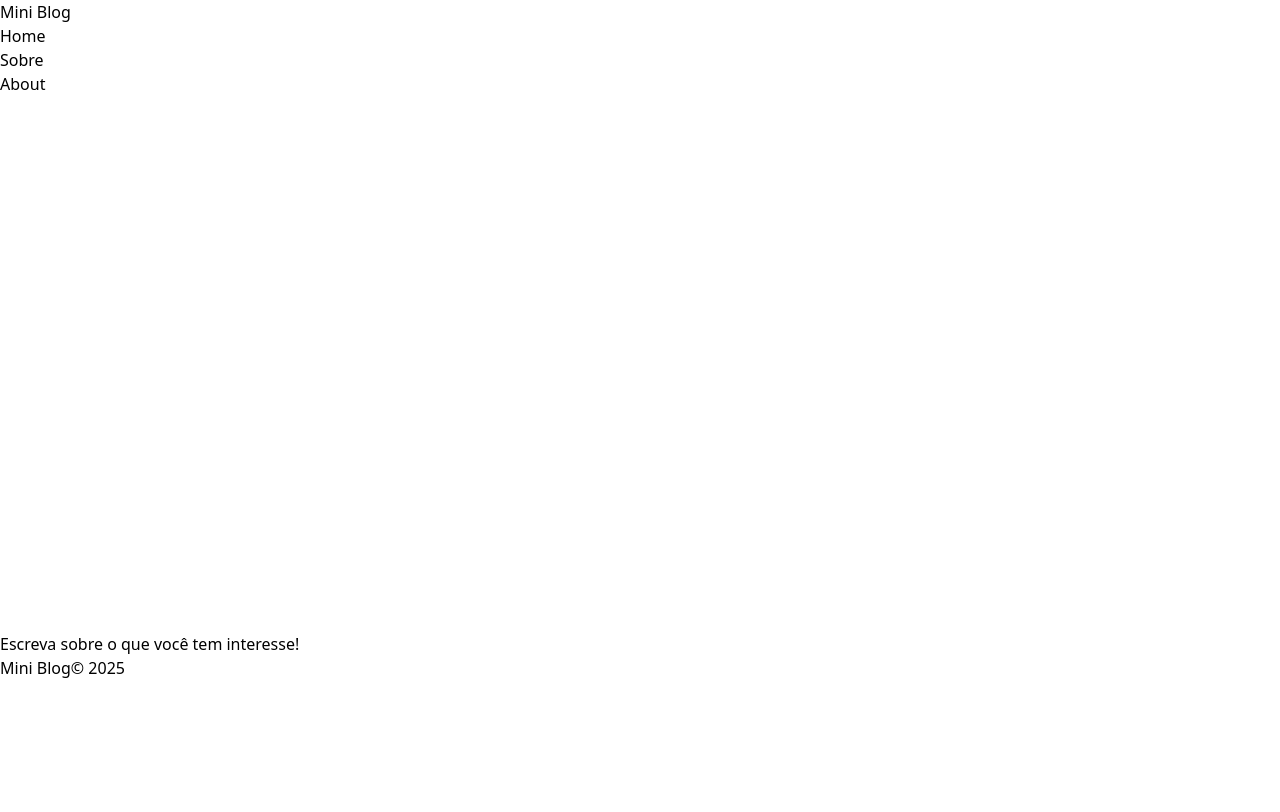
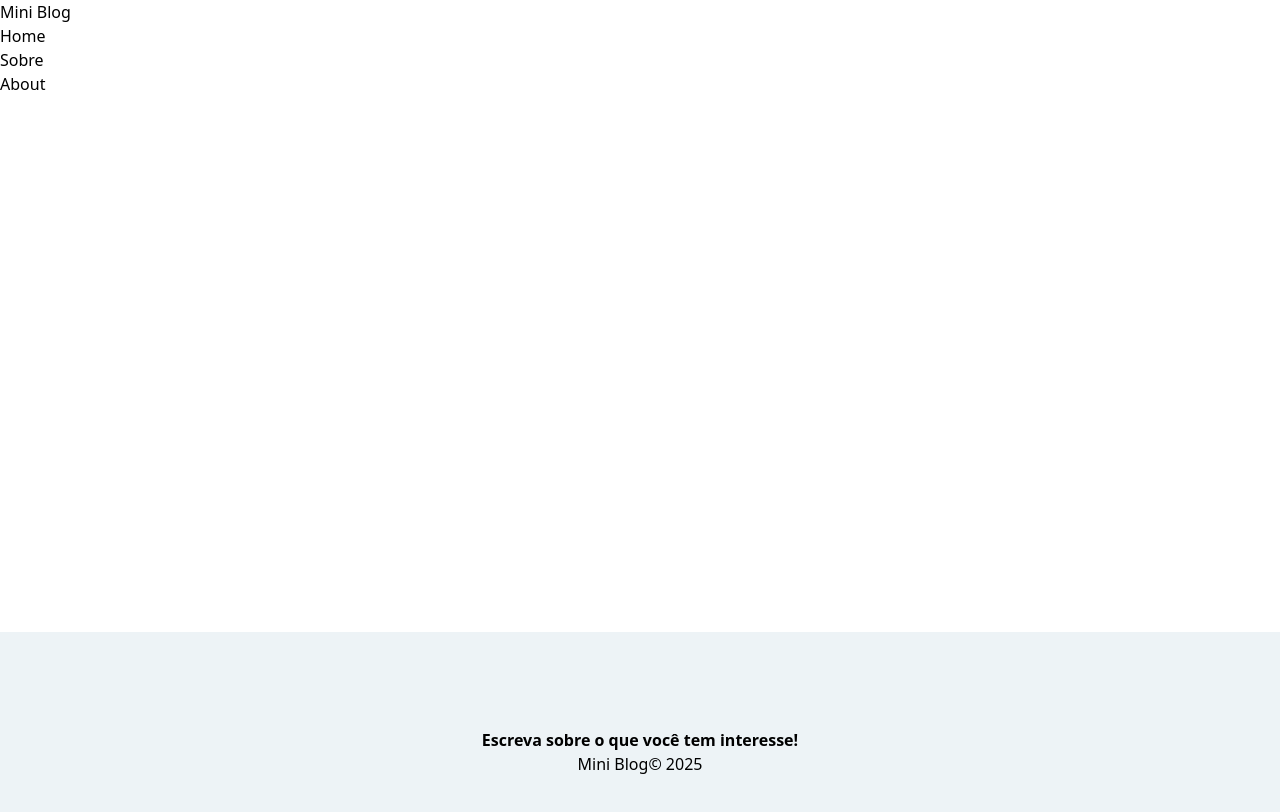
Before and after one commit to WeldonPereira/miniblog, a React (Create React App) app: page /about in a window 1280 px wide. Shown: the top 812 px of the page. Built offline with nearby package versions, Linux system fonts and the light colour scheme.

Commit message:
style: adicionar estilo no footer

```diff
--- a/src/components/Footer.js
+++ b/src/components/Footer.js
@@ -1,7 +1,7 @@
 const Footer = () => {
   return (
-    <footer>
-      <h3>Escreva sobre o que você tem interesse!</h3>
+    <footer className="h-60 flex flex-col items-center justify-center bg-footerColor">
+      <h3 className="font-bold">Escreva sobre o que você tem interesse!</h3>
       <p>Mini Blog&copy; 2025</p>
     </footer>
   );
```
